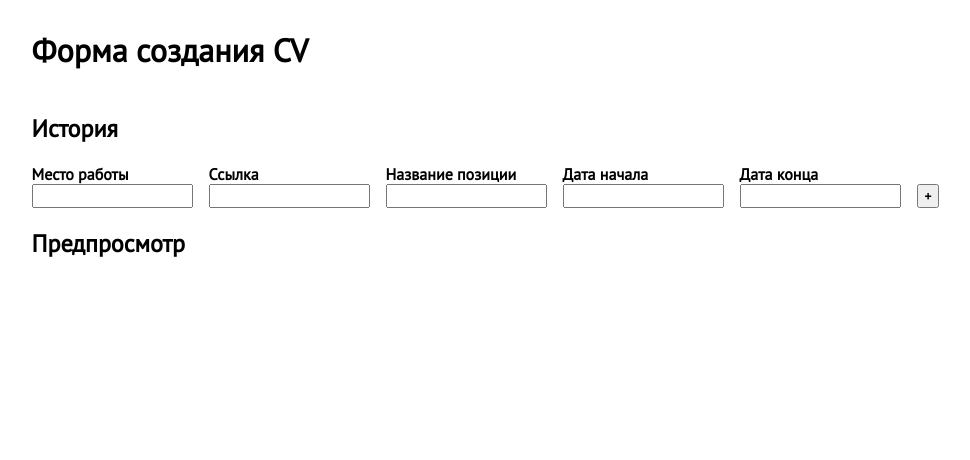
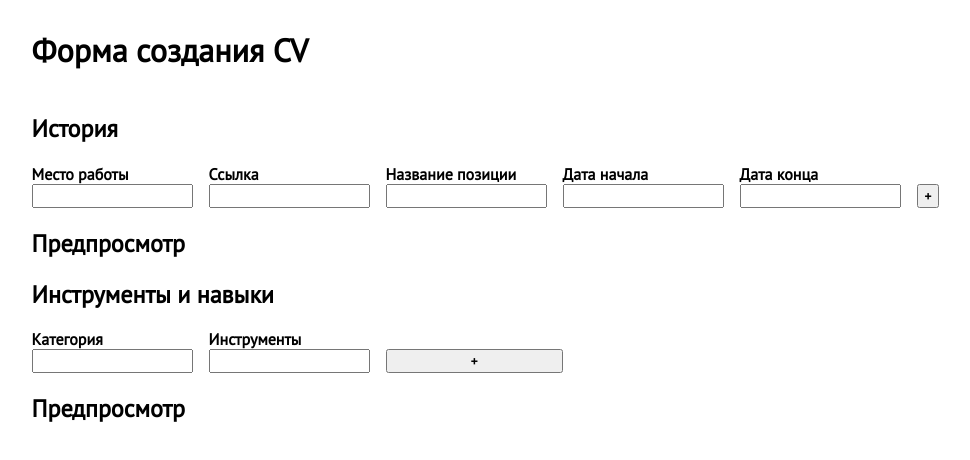
Before and after one commit to recallyourname/aldo-cv-builder, a React (Create React App) app: page / in a window 1280 px wide. Shown: the top 460 px of the page, without its empty margins (166-1136 px from the left). Built offline with nearby package versions, Linux system fonts and the light colour scheme.

Commit message:
tech expertize implemented

```diff
--- a/src/pages/Form.jsx
+++ b/src/pages/Form.jsx
@@ -14,6 +14,38 @@ export default function Form() {
     ],
   ]);
 
+  const [toolsAndSkills, setToolsAndSkills] = useState([
+    [
+      {
+        category: "",
+        elements: "",
+      },
+    ],
+  ]);
+
+  const handleToolsChange = (e, index) => {
+    const { name, value } = e.target;
+    const list = [...toolsAndSkills];
+    list[index][name] = value;
+    setToolsAndSkills(list);
+  };
+
+  const handleToolsRemove = (index) => {
+    const list = [...toolsAndSkills];
+    list.splice(index, 1);
+    setToolsAndSkills(list);
+  };
+
+  const handleToolsAdd = () => {
+    setToolsAndSkills([
+      ...toolsAndSkills,
+      {
+        category: "",
+        elements: "",
+      },
+    ]);
+  };
+
   const handleEmploymentChange = (e, index) => {
     const { name, value } = e.target;
     const list = [...employmentHistoryList];
@@ -28,15 +60,27 @@ export default function Form() {
   };
 
   const handleEmploymentAdd = () => {
-    setEmploymentHistoryList([...employmentHistoryList, { service: "" }]);
+    setEmploymentHistoryList([
+      ...employmentHistoryList,
+      {
+        employment: "",
+        companyUrl: "",
+        positionName: "",
+        sinceDate: "",
+        dueDate: "",
+      },
+    ]);
   };
 
   console.log(employmentHistoryList);
+	console.log(toolsAndSkills);
+
 
   return (
     <div className="container">
       <h1>Форма создания CV</h1>
       <form>
+        {/* Employment History Form */}
         <div className="employment-form">
           <h2>История</h2>
           <div className="employment-form-field">
@@ -146,6 +190,78 @@ export default function Form() {
               ))}
           </div>
         </div>
+
+        {/* Technical Expertize */}
+				<div className="employment-form">
+          <h2>Инструменты и навыки</h2>
+          <div className="employment-form-field">
+            {toolsAndSkills.map((tools, index) => (
+              <div key={index} className="input-group-container">
+                <div className="employment-input-group" key={index}>
+                  <label htmlFor="category" className="input-label">
+                    {index === 0 && "Категория"}
+                    <input
+                      type="text"
+                      name="category"
+                      id="category"
+                      value={tools.category}
+                      onChange={(e) => handleToolsChange(e, index)}
+                      required
+                    />
+                  </label>
+                  <label htmlFor="elements" className="input-label">
+                    {index === 0 && "Инструменты"}
+                    <input
+                      type="text"
+                      name="elements"
+                      id="elements"
+                      value={tools.elements}
+                      onChange={(e) => handleToolsChange(e, index)}
+                      required
+                    />
+                  </label>
+                </div>
+                <div className="second-division">
+                  {toolsAndSkills.length !== 1 && (
+                    <button
+                      type="button"
+                      onClick={() => handleToolsRemove(index)}
+                      className="remove-btn"
+                    >
+                      <span>🗑</span>
+                    </button>
+                  )}
+                </div>
+                {toolsAndSkills.length - 1 === index &&
+                  toolsAndSkills.length < 10 && (
+                    <button
+                      type="button"
+                      onClick={handleToolsAdd}
+                      className="add-btn"
+                    >
+                      <span>+</span>
+                    </button>
+                  )}
+              </div>
+            ))}
+          </div>
+          <div className="output">
+            <h2>Предпросмотр</h2>
+            {toolsAndSkills &&
+              toolsAndSkills.map((tools, index) => (
+                <ul key={index}>
+                  {tools.category && (
+                    <li>
+                      {tools.category} : {tools.elements}
+                    </li>
+                  )}
+                </ul>
+              ))}
+          </div>
+        </div>
+
+				{/* other things to know */}
+
       </form>
     </div>
   );
```
